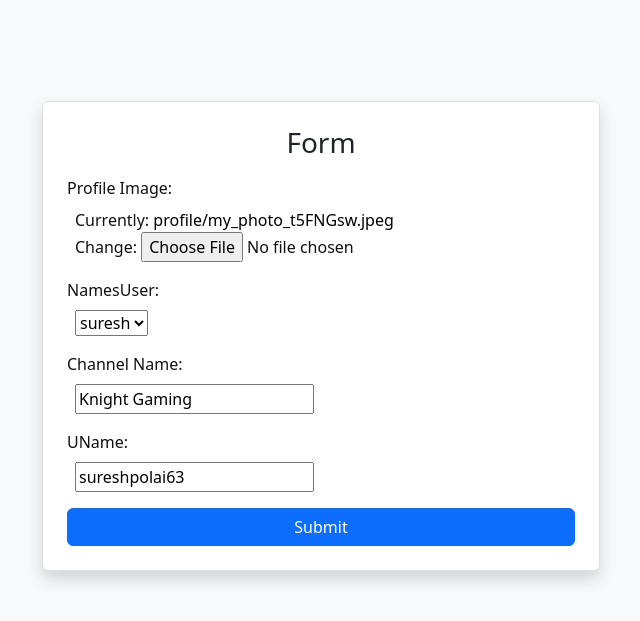
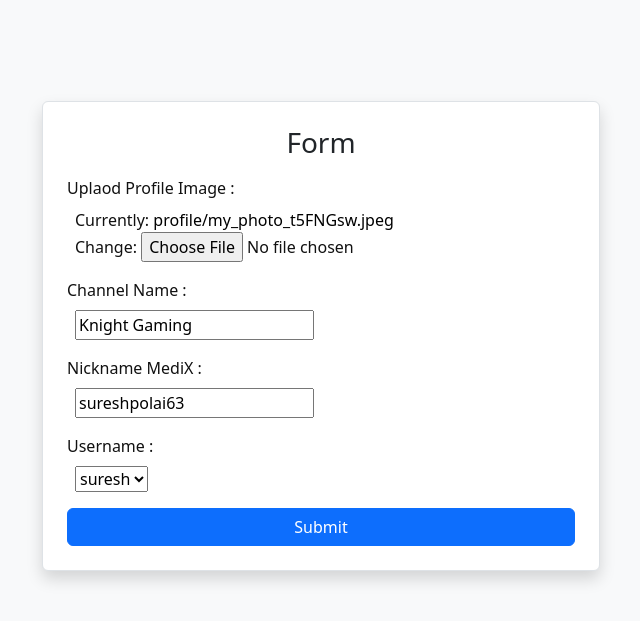
Before and after one commit to sureshdulupolai/MediX, a Django app: page /user-edit-profile/ in a window 1280 px wide. Shown: the part 64-685 px from the top of the page, without its empty margins (319-959 px from the left). Run offline with Django 5.2, Linux system fonts and the light colour scheme; a user stored in the database is signed in; data comes from the database, SQL or seed files in the repository; both versions use the stored data as it was after the commit.

Commit message:
changed a edit profile template formate 1

```diff
--- a/templates/editProfile.html
+++ b/templates/editProfile.html
@@ -8,12 +8,26 @@
         <form method="POST" class="mt-3">
             {% csrf_token %}
 
-            {% for field in form %}
+
                 <div class="mb-3">
-                    <label for="{{ field.id_for_label }}" class="form-label">{{ field.label }}:</label>
-                    <div class="d-inline-block ms-2 w-100">{{ field }}</div>
+                    <label for="{{ field.id_for_label }}" class="form-label">Uplaod Profile Image :</label>
+                    <div class="d-inline-block ms-2 w-100">{{ form.Profile_Image }}</div>
                 </div>
-            {% endfor %}
+
+                <div class="mb-3">
+                    <label for="{{ field.id_for_label }}" class="form-label">Channel Name :</label>
+                    <div class="d-inline-block ms-2 w-100">{{ form.Channel_Name }}</div>
+                </div>
+
+                <div class="mb-3">
+                    <label for="{{ field.id_for_label }}" class="form-label">Nickname MediX :</label>
+                    <div class="d-inline-block ms-2 w-100">{{ form.uName }}</div>
+                </div>
+
+                <div class="mb-3">
+                    <label for="{{ field.id_for_label }}" class="form-label">Username :</label>
+                    <div class="d-inline-block ms-2 w-100">{{ form.NamesUser }}</div>
+                </div>
 
             <button type="submit" class="btn btn-primary w-100">Submit</button>
         </form>
--- a/users/views.py
+++ b/users/views.py
@@ -73,19 +73,19 @@ def ProfilePage(request):
 def ProfileEdit(request):
     if request.user.is_authenticated:
         try:
-            user_profile = ProfileDetails.objects.get(NamesUser=request.user)  # Get existing user profile
+            user_profile = ProfileDetails.objects.get(NamesUser=request.user)
         except ProfileDetails.DoesNotExist:
-            user_profile = ProfileDetails(NamesUser=request.user)  # Create profile if not exists
+            user_profile = ProfileDetails(NamesUser=request.user)
 
         if request.method == 'POST':
-            form = ProfileForm(request.POST, request.FILES, instance=user_profile)  # Update existing profile
+            form = ProfileForm(request.POST, request.FILES, instance=user_profile)
             if form.is_valid():
                 form.save()
-                return redirect('profile')  # Redirect to profile page after saving
+                return redirect('profile')
         else:
             form = ProfileForm(instance=user_profile)  # Pre-fill form with existing data
 
         context = {'form': form}
         return render(request, 'editProfile.html', context)
 
-    return redirect('login')  # Redirect to login if not authenticated
+    return redirect('login')
```
Also changed, not shown: db.sqlite3.
